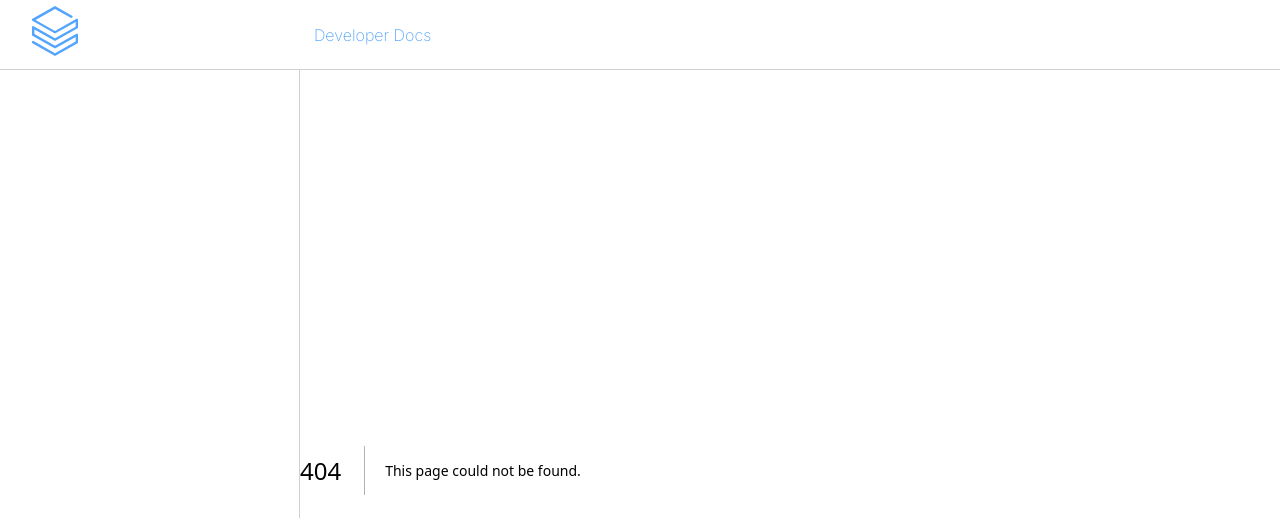
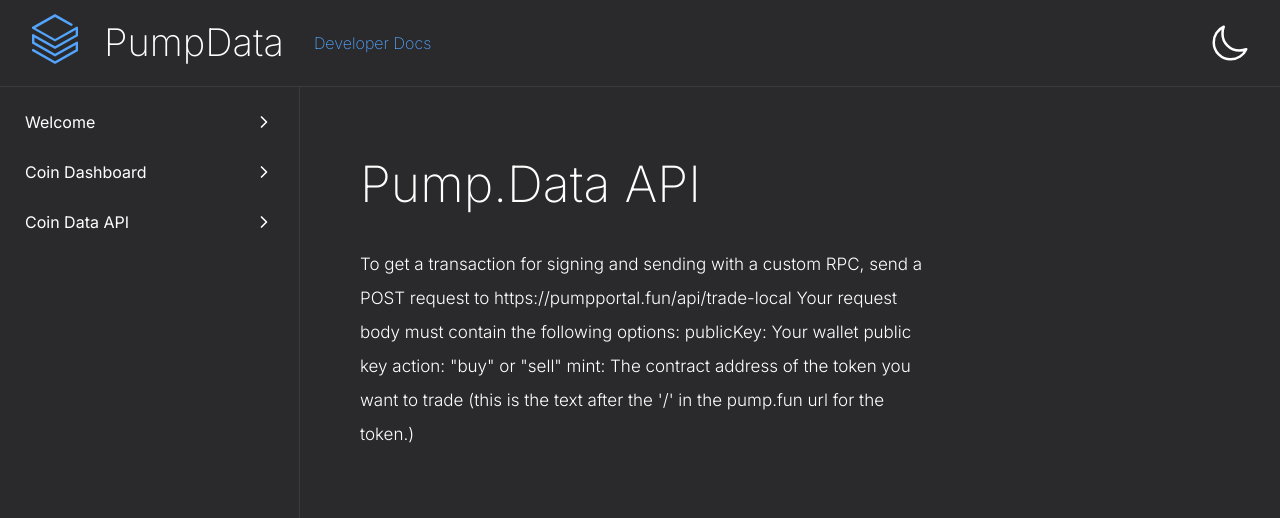
Before and after one commit to chandlercasey13/pumpfungraduatecoins, a Next.js app: page /endpoint in a window 1280 px wide. Before the commit this address had no page. Shown: the top 518 px of the page. Built offline with nearby package versions, Linux system fonts and the light colour scheme.

Commit message:
Add loader, adjust dashboard layout

```diff
--- /dev/null
+++ b/global.d.ts
@@ -0,0 +1,10 @@
+declare namespace JSX {
+  interface IntrinsicElements {
+    'ldrs-icon': React.DetailedHTMLProps<React.HTMLAttributes<HTMLElement>, HTMLElement> & {
+      speed: string
+      stroke: string
+      size: string
+      color: string
+    }
+  }
+}
--- a/package.json
+++ b/package.json
@@ -19,6 +19,7 @@
     "class-variance-authority": "^0.7.1",
     "clsx": "^2.1.1",
     "dotenv": "^16.4.7",
+    "ldrs": "^1.0.2",
     "lightweight-charts": "^4.2.2",
     "lucide-react": "^0.469.0",
     "motion": "^11.15.0",
--- a/src/app/dashboard/page.tsx
+++ b/src/app/dashboard/page.tsx
@@ -2,15 +2,19 @@
 
 
 import OldComponent from "@/components/oldComponent";
-
+import BlurFade from "@/components/ui/blur-fade";
 export default function Dashboard() {
   return (
     <>
-    <section className="flex flex-col w-[calc(100vw-300px)] text-white pt-[10px]  pb-[0px] pl-[60px] ">
+     <BlurFade
+        direction="up"
+        className="  md:overflow-hidden"
+      >
+    <section className="flex flex-col w-[calc(100vw-300px)] text-white pt-[10px]  pb-[0px] pl-[50px] ">
 
     <OldComponent/>
     </section>
-
+    </BlurFade>
     </>
   );
 }
--- /dev/null
+++ b/src/app/endpoint/page.tsx
@@ -0,0 +1,28 @@
+
+import BlurFade from "@/components/ui/blur-fade"
+
+export default function Endpoint() {
+
+
+
+return(
+    <>
+    <BlurFade direction="up">
+   <section className="main-content">
+   <h1 className="welcome-content-header"> Pump.Data API</h1>
+   <p className="welcome-content-paragraph">
+    To get a transaction for signing and sending with a custom RPC, send a POST request to
+    https://pumpportal.fun/api/trade-local
+    Your request body must contain the following options:
+    publicKey: Your wallet public key
+    action: "buy" or "sell"
+    mint: The contract address of the token you want to trade (this is the text after the '/' in the pump.fun url for the token.)
+
+      </p>
+
+   </section>
+   </BlurFade>
+    </>
+)
+
+}
--- a/src/app/globals.css
+++ b/src/app/globals.css
@@ -89,31 +89,59 @@
 max-width: 300px;
 border-right: 1px solid rgba(100,100,100, .3);
 
-padding: 10px 20px 0px 30px;
+padding: 10px 10px 0px 10px;
 
 }
 
 .sidebar-items{
+  border-radius: 10px;
   display: flex;
   justify-content: space-between;
   align-items: center;
   color: white;
+  padding: 7px 15px;
   height: 50px;
+  transition: background-color 0.3s ease-in-out;
 }
 
+.sidebar-items:hover{
+  background-color: rgba(255,255,255,.05);
+}
 
+.main-content {
+  display: flex;
+  flex-direction: column;
+  width: calc(100vw - 300px);
+  height: 100%;
+  padding: 60px 35% 0px 60px;
 
+  color: white;
+}
 
+.welcome-content-header {
+  font-size: 50px;
+  font-weight: 200;
+}
 
+.welcome-content-paragraph {
+  margin-top: 25px;
+  font-weight: 300;
+  font-size: 17px;
+  line-height: 2;
+}
 
-
-
-
-
-
-
-
-
+.next-button {
+  display: flex;
+  flex-direction: column;
+  align-items: end;
+  margin-top: 50px;
+  border-radius: 7px;
+  align-self: flex-end;
+  width: 50%;
+  height: 90px;
+  border: 1px solid rgba(255, 255, 255, 0.4);
+  padding: 20px 15px;
+}
 
 
 .highlight {
--- a/src/app/layout.tsx
+++ b/src/app/layout.tsx
@@ -32,6 +32,11 @@
     <html lang="en">
 
      <body className={`${inter.variable} ${geistMono.variable} antialiased`}>
+     <script
+          type="module"
+          defer
+          src="https://cdn.jsdelivr.net/npm/ldrs/dist/auto/grid.js"
+        ></script>
      <header className="header">
         <div className="title-content-container">
         <DataStack color={'#53A4FC'}/>
@@ -50,10 +55,10 @@
           Coin Dashboard
           <Chevron color="white"/>
         </Link>
-        <div className="sidebar-items">
+        <Link href={'/endpoint'} className="sidebar-items">
           Coin Data API
           <Chevron color="white"/>
-        </div>
+        </Link>
 
         </nav>
 
--- a/src/app/page.tsx
+++ b/src/app/page.tsx
@@ -1,38 +1,40 @@
 "use client";
 
 
-import styles from "./styles.module.css"
 import Link from "next/link";
+import BlurFade from "@/components/ui/blur-fade"
 
 export default function Home() {
   return (
     <>
-    <section className={styles["main-content"]}>
-      <h1 className={styles["welcome-content-header"]}>What is PumpData?</h1>
-      <p className={styles["welcome-content-paragraph"]}>
-        <span className="text-blue-400 font-medium">
+    <BlurFade direction="up">
+    <section className="main-content">
+      <h1 className="welcome-content-header">What is PumpData?</h1>
+      <p className="welcome-content-paragraph">
+        <span className="text-ablue-400 font-medium">
           Data & Transparency Hub
         </span> for Pump.fun and Similar Platforms. We provide real-time insights and
         analytics to bring clarity to the often opaque world of trading on sites
         like Pump.fun.
       </p>
-      <p className={styles["welcome-content-paragraph"]}>
+      <p className="welcome-content-paragraph">
         Our Market Data API delivers key metrics on trading activity, liquidity
         flows, and token performance, helping users make informed decisions. No
         hidden data, no manipulated charts—just raw, transparent information.
       </p>
-      <p className={styles["welcome-content-paragraph"]}>
+      <p className="welcome-content-paragraph">
         For those who want deeper insights, our Transaction Tracking Tools allow
         users to monitor wallet movements, detect trends, and analyze the
         mechanics behind price action.
       </p>
-      <Link href={'/dashboard'} className={styles["next-button"]}>
+      <Link href={'/dashboard'} className="next-button">
        <p>Next</p>
         <span className="text-blue-400 font-medium">Coin Dashboard</span>
       </Link>
 
 
       </section>
+      </BlurFade>
     </>
   );
 }
--- a/src/app/styles.module.css
+++ /dev/null
@@ -1,34 +0,0 @@
-.main-content {
-  display: flex;
-  flex-direction: column;
-  width: calc(100vw - 300px);
-  height: 100%;
-  padding: 60px 35% 0px 60px;
-
-  color: white;
-}
-
-.welcome-content-header {
-  font-size: 50px;
-  font-weight: 200;
-}
-
-.welcome-content-paragraph {
-  margin-top: 25px;
-  font-weight: 300;
-  font-size: 17px;
-  line-height: 2;
-}
-
-.next-button {
-  display: flex;
-  flex-direction: column;
-  align-items: end;
-  margin-top: 50px;
-  border-radius: 7px;
-  align-self: flex-end;
-  width: 50%;
-  height: 90px;
-  border: 1px solid rgba(255, 255, 255, 0.4);
-  padding: 20px 15px;
-}
--- a/src/components/oldComponent.tsx
+++ b/src/components/oldComponent.tsx
@@ -7,13 +7,16 @@
 import { Avatar, AvatarFallback, AvatarImage } from "@/components/ui/avatar";
 import Chart from "../components/tvChart";
 import Spinner from "../components/ui/Spinner";
-import { GrBundle } from "react-icons/gr";
-import { TbNumber10 } from "react-icons/tb";
-import { FaDev } from "react-icons/fa";
-import { CiUser } from "react-icons/ci";
+
+import 'ldrs/grid'
+import { grid } from 'ldrs'
+import type {} from 'ldrs'
+
+
+
 
 import { usePathname } from "next/navigation";
-import BlurFade from "@/components/ui/blur-fade";
+
 
 
 
@@ -33,15 +36,23 @@
   [key: string]: string | number | undefined;
 }
 
+grid.register();
+
 export default function OldComponent() {
   const [coins, setCoins] = useState<Coin[]>([]);
   const [coinDevHoldings, setCoinDevHoldings] = useState(new Map());
   const [changedCoins, setChangedCoins] = useState<string[]>([]);
 
+
+
+
   const pathname = usePathname();
 
   useEffect(() => {
+
+
     if (pathname === "/dashboard") {
+
 
       const cleanup = initializeSocketListeners(
         setCoins,
@@ -81,32 +92,41 @@
     );
   };
 
+
   return(
 
-      <BlurFade
-        direction="up"
-        className="  md:overflow-hidden"
-      >
-        {coins.length != 0 && (<h1 className="pl-4 pb-2">Data Dashboard</h1>)}
-        <div className=" h-full w-full flex justify-center relative   backdrop-blur-sxl md:h-[50rem] max-w-[80rem]  md:rounded-lg md:overflow-y-hidden scrollbar-thin  scrollbar-thumb-white scrollbar-track-transparent scrollbar-thumb-rounded">
+     <>
+        {coins.length != 0 && (<h1 className="text-3xl mt-2 mb-1 pl-4">Data Dashboard</h1>)}
+        <div className=" h-full w-full flex justify-center relative    pb-2 backdrop-blur-sxl md:h-[50rem] max-w-[80rem]   md:overflow-y-hidden scrollbar-thin  scrollbar-thumb-white scrollbar-track-transparent scrollbar-thumb-rounded">
           <ul className=" h-full w-full flex flex-col ">
             {coins.length === 0 ? (
               <li className="w-full h-[90vh] flex justify-center items-center">
-                <div className="  w-40 h-40">
-                  <Spinner />
+                <div className=" flex justify-center items-center  w-40 h-40">
+
+                  <l-grid
+                    size="150"
+                    speed="1.5"
+                    color="#53A4FC"
+                  ></l-grid>
                 </div>
               </li>
             ) : (
-              coins.map((item, index) => (
+
+            <>
+            <div className=" flex w-full min-h-6 pt-3 pb-7 text-white/30 font-extralight"><p className="absolute left-5">Name</p><p className="absolute left-[35.5%]">Marketcap</p>
+            <p className="absolute left-[20.5%]">Price</p>
+            <p className="absolute left-[44%]"> Holders</p><p className="absolute left-[52%]"> Dev %</p><p className="absolute left-[59%]"> Bundled %</p>
+            <p className="absolute left-[67%]">Top 10 %</p><p className="absolute left-[74.75%]">Mint</p></div>
+              {coins.map((item, index) => (
                 <li
                   key={index}
                   className={`${
                     changedCoins.includes(item.coinMint) ? "highlight" : ""
-                  }  relative w-full min-h-[6rem] h-[6rem]   md:min-h-[5rem] pr-1 flex items-center justify-around md:justify-start  border-b-[1px] border-black/10   `}
+                  }  relative w-full min-h-[6rem] h-[6rem]   md:min-h-[4.8rem] pr-1 flex items-center justify-around md:justify-start  border-b-[1px] border-black/10   `}
                 >
                   <div
                     className=" w-12
-                 h-full flex justify-center items-center mr-2 pl-2 md:pl-4 md:w-20 "
+                 h-full flex justify-center items-center  md:w-20 "
                   >
                     <Avatar>
                       <AvatarImage src={item.imageUrl} />
@@ -124,7 +144,7 @@
                     </div>
                   </div>
 
-                  <div className="h-full w-[15%] md:max-w-[20%]">
+                  <div className="h-full py-3 w-[15%] md:max-w-[20%]">
                     <Chart />
                   </div>
                   <div className="flex flex-col w-[25%] max-w-[6rem]  h-full items-center justify-center text-sm md:text-base text-white ">
@@ -167,7 +187,7 @@
                       >
                         <p className="flex items-center">{item.numHolders}</p>
 
-                        <CiUser className="  w-4 h-4  md:w-5 md:h-5  " />
+                        {/* <CiUser className="  w-4 h-4  md:w-5 md:h-5  " /> */}
                       </div>
 
                       <div
@@ -203,7 +223,7 @@
                             <Spinner />
                           </div>
                         )}
-                        <FaDev className="w-5 h-5  md:w-4 md:h-6" />
+                        {/* <FaDev className="w-5 h-5  md:w-4 md:h-6" /> */}
                       </div>
                     </div>
 
@@ -267,7 +287,7 @@
                           </div>
                         )}
                         <div className="md:w-[1.2rem] md:h-[1.2srem] items-center  ">
-                          <GrBundle className=" w-full h-full   " />
+                          {/* <GrBundle className=" w-full h-full   " /> */}
                         </div>
                       </div>
 
@@ -315,34 +335,13 @@
                           </div>
                         )}
                         <div
-                          className={`  md:w-[1.1rem] md:h-[1.3srem] bg-white border-[1px]  rounded-[.15rem] items-center  ${
-                            coinDevHoldings.has(item.coinMint) &&
-                            coinDevHoldings.get(item.coinMint)[0]
-                              .topTenPercentHeld > 50
-                              ? "border-red-400 bg-red-400 "
-                              : ""
-                          }
-                         ${
-                           coinDevHoldings.has(item.coinMint) &&
-                           coinDevHoldings.get(item.coinMint)[0]
-                             .topTenPercentHeld > 20 &&
-                           coinDevHoldings.get(item.coinMint)[0]
-                             .topTenPercentHeld < 50
-                             ? "bg-orange-300 border-orange-300"
-                             : ""
-                         }
-                          ${
-                            coinDevHoldings.has(item.coinMint) &&
-                            coinDevHoldings.get(item.coinMint)[0]
-                              .topTenPercentHeld < 20
-                              ? "text-green-300 bg-green-300"
-                              : ""
-                          }
+                          className={`  md:w-[1.1rem] md:h-[1.3srem] bg-white   rounded-[.15rem] items-center
+
                         `}
                         >
-                          <TbNumber10
+                          {/* <TbNumber10
                             className={` w-full h-full text-neutral-500 p-[1px]      `}
-                          />{" "}
+                          /> */}
                         </div>
                       </div>
                     </div>
@@ -357,11 +356,18 @@
                     </p>
                   </div>
                 </li>
-              ))
-            )}
+              ))}
+
+              </>
+            )
+
+
+            }
+
           </ul>
         </div>
-      </BlurFade>
 
+   </>
   );
+
 }
```
Also changed, not shown: tsconfig.json (+8 -1 lines), 2 other files (tests, documents, lock files or other folders).
